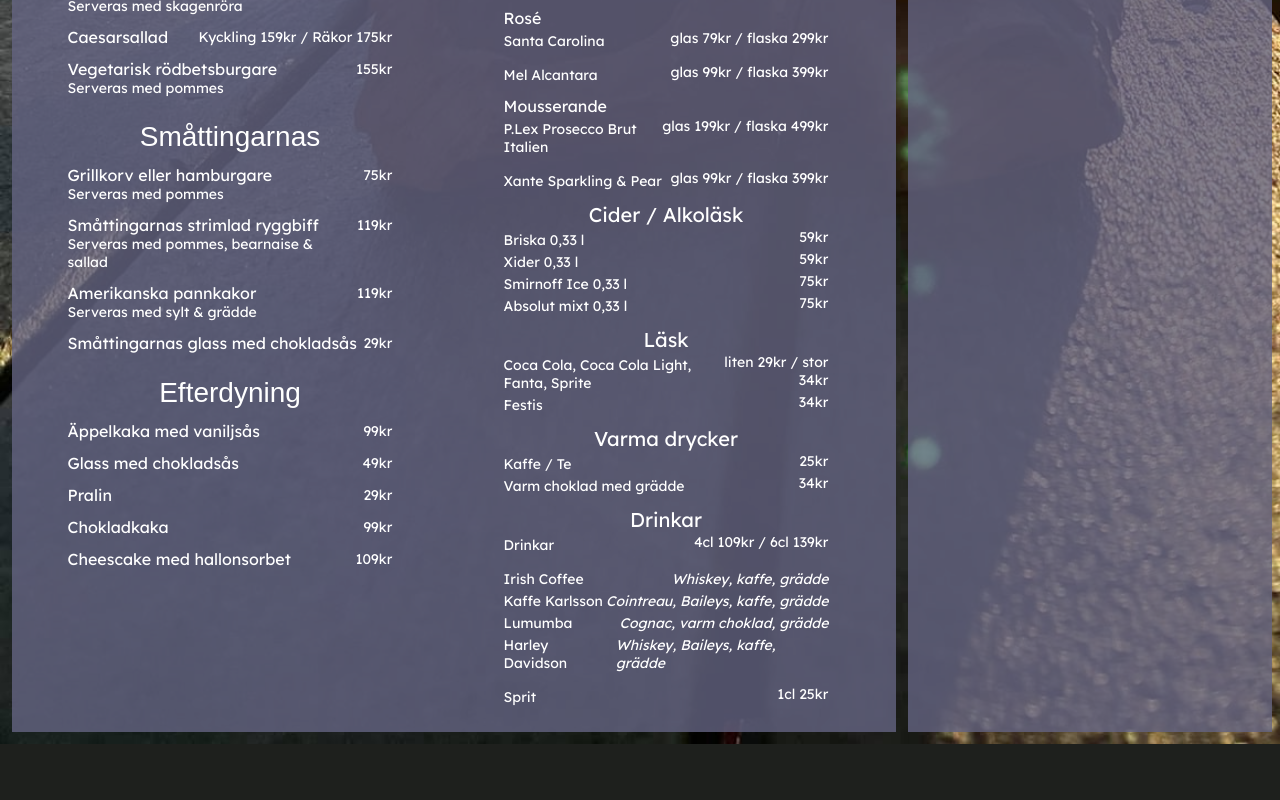
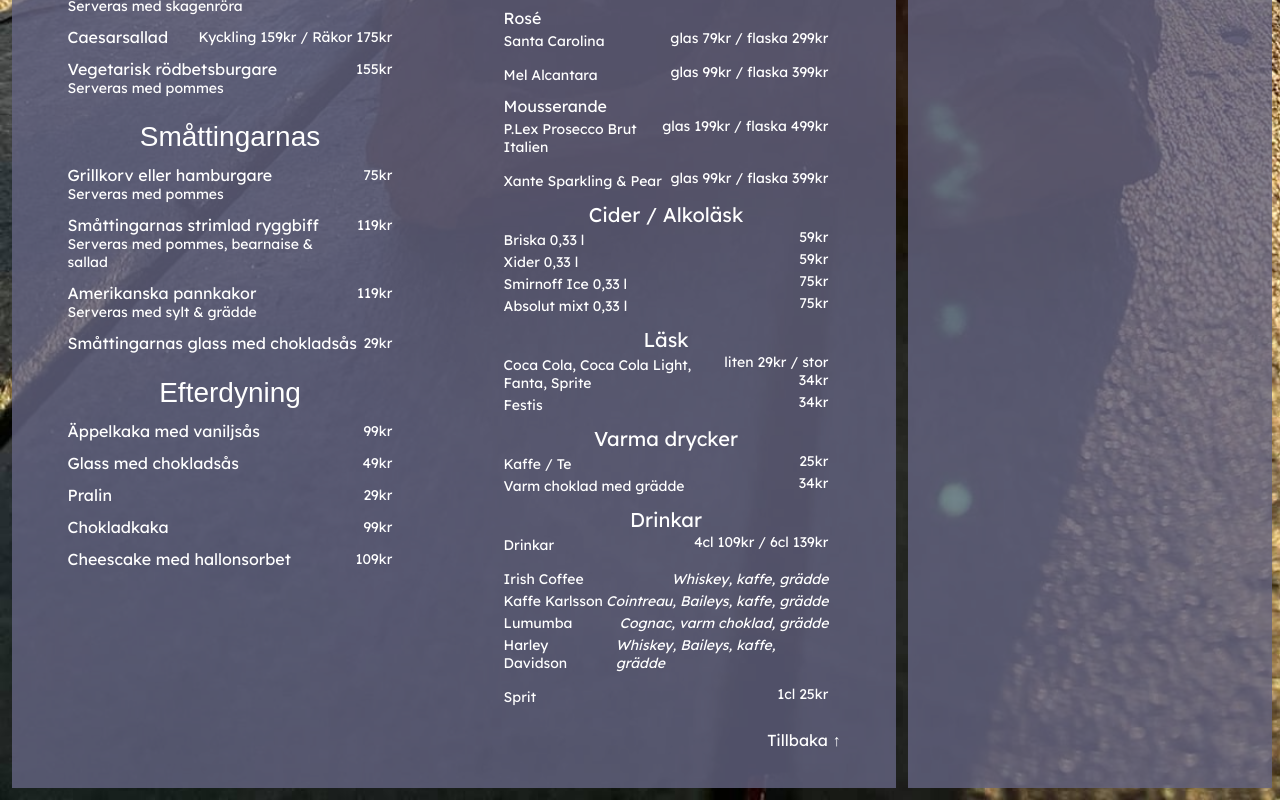
Before and after one commit to LisaStur/kanten, a React (Create React App) app: page /menue in a window 1280 px wide. Shown: the part 951-1751 px from the top of the page. Before the commit the page ends 1695 px from the top, so only its background shows below. Built offline with nearby package versions, Linux system fonts and the light colour scheme; a web font is replaced by a local one.

Commit message:
Back-to-top added on menue page

```diff
--- a/src/components/Contact.js
+++ b/src/components/Contact.js
@@ -10,7 +10,7 @@ export const Contact = () => {
         <ContactText>
           Kosteröarna ligger en mil väster om Strömstad. Det går reguljära båtturer hit från Strömstad med Västtrafik, Koster Marin.
           Strandkanten ligger ett par hundra meter från Västra Bryggan. Tidtabell hittar du här:
-          <TimeTableLink href="http://www.kostermarin.se/">Koster Marins Tidtabell</TimeTableLink>
+          <TimeTableLink href="http://www.kostermarin.se/">Koster Marins tidtabell</TimeTableLink>
           <br /> Eller använd Västtrafiks reseplanerare med "Från: Strömstad norra hamnen, Strömstad" och "Till: Koster Västra Bryggan, Strömstad" här:
           <TimeTableLink href="https://www.vasttrafik.se/">Västtrafiks reseplanerare</TimeTableLink>
         </ContactText>
--- a/src/components/Meny.js
+++ b/src/components/Meny.js
@@ -309,6 +309,7 @@ export const Meny = () => {
           <DrinkDetail>Sprit</DrinkDetail>
           <Price> 1cl 25kr</Price>
         </EachEntry>
+        <BackLink href="#top">Tillbaka ↑</BackLink>
       </BigScreen>
     </MenySection>
   )
@@ -454,3 +455,14 @@ const Ingredients = styled(DrinkDetail)`
   display: flex;
   flex-direction: row;
 `
+const BackLink = styled.a`
+  color: white;
+  font-family: 'Lexend Deca', sans-serif;
+  font-weight: normal;
+  font-size: 16px;
+  padding: 24px 0 12px 0;
+  margin-block-start: 0;
+  margin-block-end: 0;
+  text-decoration: none;
+  text-align: end;
+`
```
Lines whose indentation alone changed are shown as unchanged.
